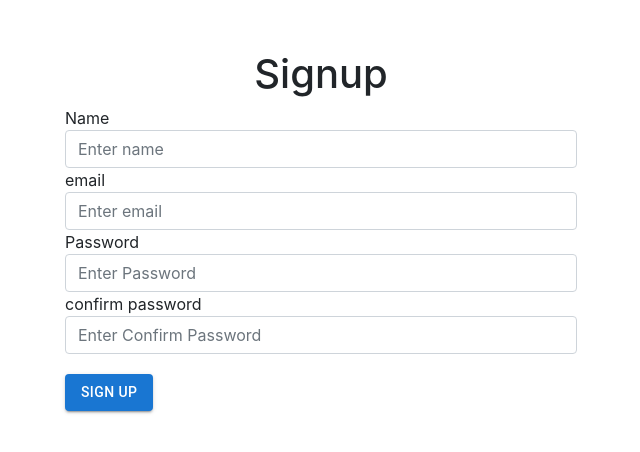
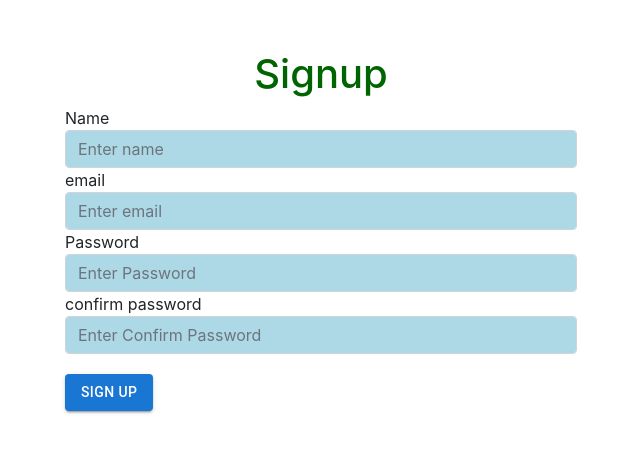
Before and after one commit to legionJP/user-data-book, a React (Create React App) app in the folder frontend/: page /signup in a window 1280 px wide. Shown: the top 452 px of the page, without its empty margins (319-959 px from the left). Built offline with nearby package versions, Linux system fonts and the light colour scheme.

Commit message:
some chnages Signup page design

```diff
--- a/frontend/src/Components/Signup.js
+++ b/frontend/src/Components/Signup.js
@@ -35,7 +35,7 @@ function Signup() {
     {
       setError({
         isError:true,
-        errorMessage:"fill all the details"
+        errorMessage:" Please fill all details"
       })
         setTimeout(()=>{setError({
           isError:false,
@@ -66,7 +66,7 @@ function Signup() {
 return (
   <div className="login-signup">
     <div className="header">
-        <h1>Signup</h1>
+      <h1 style={{color:"darkgreen"}}>Signup</h1>
     </div>
      {error.isError && <div className="alert error-dailog">{error.errorMessage}</div>}
     <div className="login-signup-form">
@@ -78,6 +78,7 @@ function Signup() {
           id="name"
           placeholder="Enter name"
           name="name"
+          style={{backgroundColor:"lightblue"}}
           value={userDetails.name}
           onChange={handleChange}
         />
@@ -90,6 +91,7 @@ function Signup() {
           id="email"
           placeholder="Enter email"
           name="email"
+          style={{backgroundColor:"lightblue"}}
           value={userDetails.email}
           onChange={handleChange}
         />
@@ -102,6 +104,7 @@ function Signup() {
           id="password"
           placeholder="Enter Password"
           name="password"
+          style={{backgroundColor:"lightblue"}}
           value={userDetails.password}
           onChange={handleChange}
         />
@@ -114,6 +117,7 @@ function Signup() {
           id="confirm_password"
           placeholder="Enter Confirm Password"
           name="confirm_password"
+          style={{backgroundColor:"lightblue"}}
           value={userDetails.confirm_password}
           onChange={handleChange}
         />
```
Lines whose indentation alone changed are shown as unchanged.
